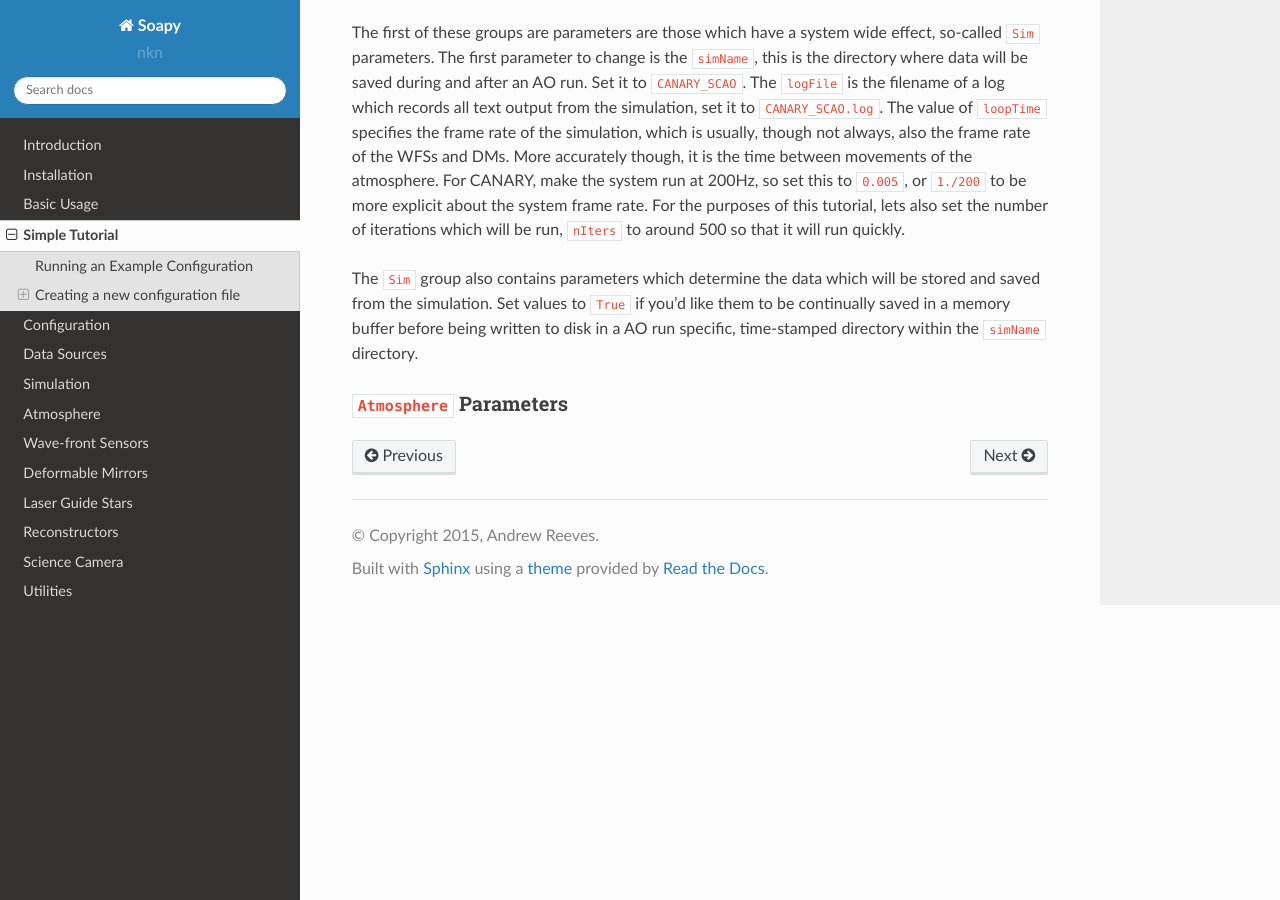
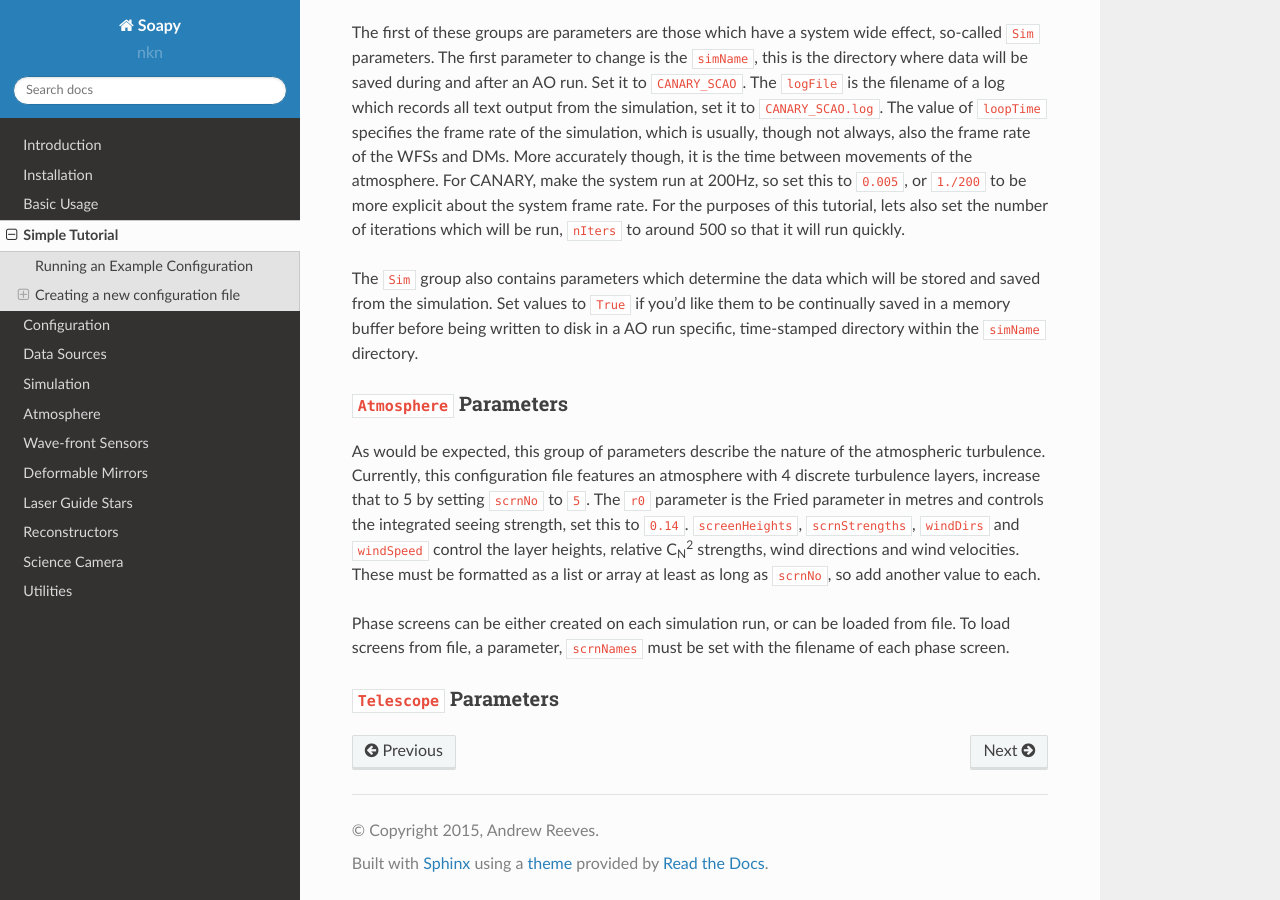
Before and after one commit to AOtools/soapy, a Sphinx documentation site: the page built from doc/source/simpleTutorial.rst, in a window 1280 px wide and 900 px high, scrolled down 2328 px. Built offline with Sphinx 7.4.7 and the Read the Docs theme 2.0.0, drawn with Linux system fonts in a browser that asks for light colours; pages that are not in the unit, such as notebooks, are missing from menus.

Commit message:
add tutorial to numba

```diff
--- a/doc/source/simpleTutorial.rst
+++ b/doc/source/simpleTutorial.rst
@@ -59,3 +59,10 @@ The ``Sim`` group also contains parameters which determine the data which will b
 
 ``Atmosphere`` Parameters
 ^^^^^^^^^^^^^^^^^^^^^^^^^
+
+As would be expected, this group of parameters describe the nature of the atmospheric turbulence. Currently, this configuration file features an atmosphere with 4 discrete turbulence layers, increase that to 5 by setting ``scrnNo`` to ``5``.  The ``r0`` parameter is the Fried parameter in metres and controls the integrated seeing strength, set this to ``0.14``. ``screenHeights``, ``scrnStrengths``, ``windDirs`` and ``windSpeed`` control the layer heights, relative C\ :sub:`N`\ :sup:`2` strengths, wind directions and wind velocities. These must be formatted as a list or array at least as long as ``scrnNo``, so add another value to each.
+
+Phase screens can be either created on each simulation run, or can be loaded from file. To load screens from file, a parameter, ``scrnNames`` must be set with the filename of each phase screen.
+
+``Telescope`` Parameters
+^^^^^^^^^^^^^^^^^^^^^^^^
```
